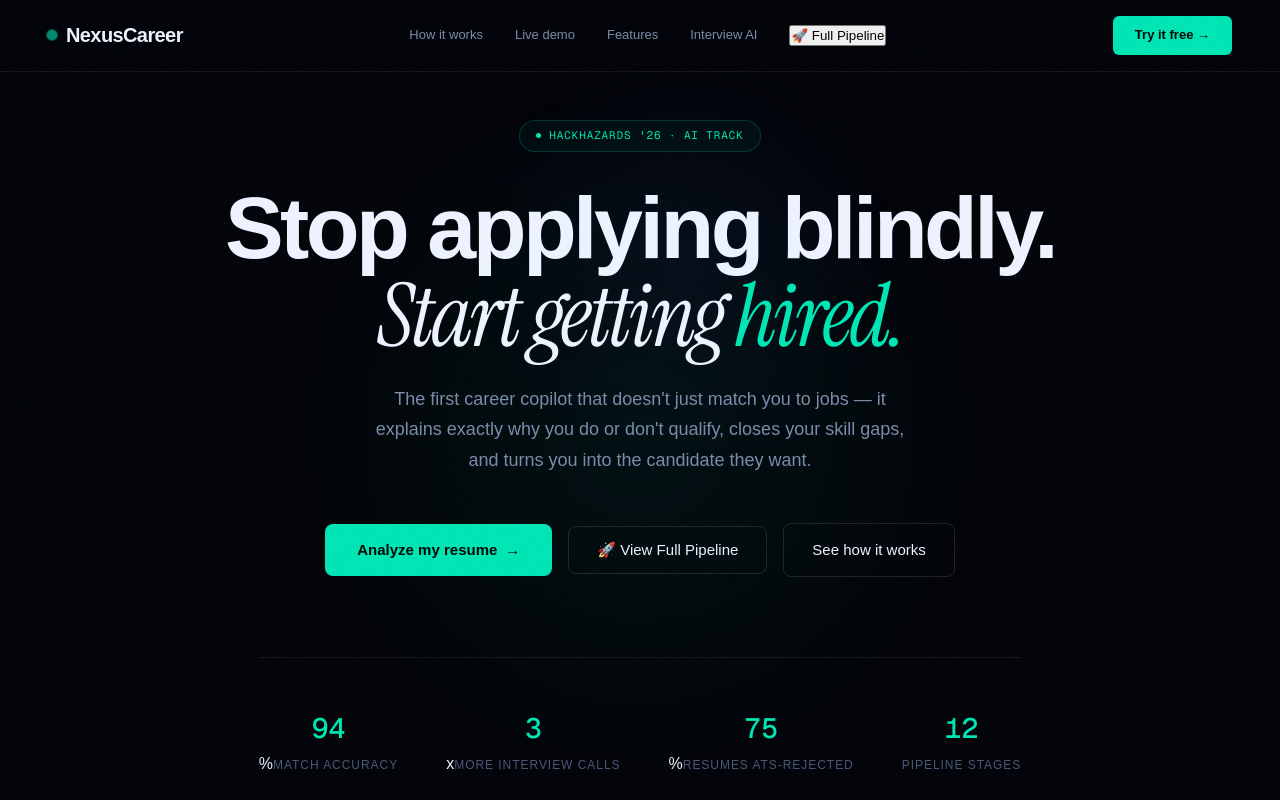
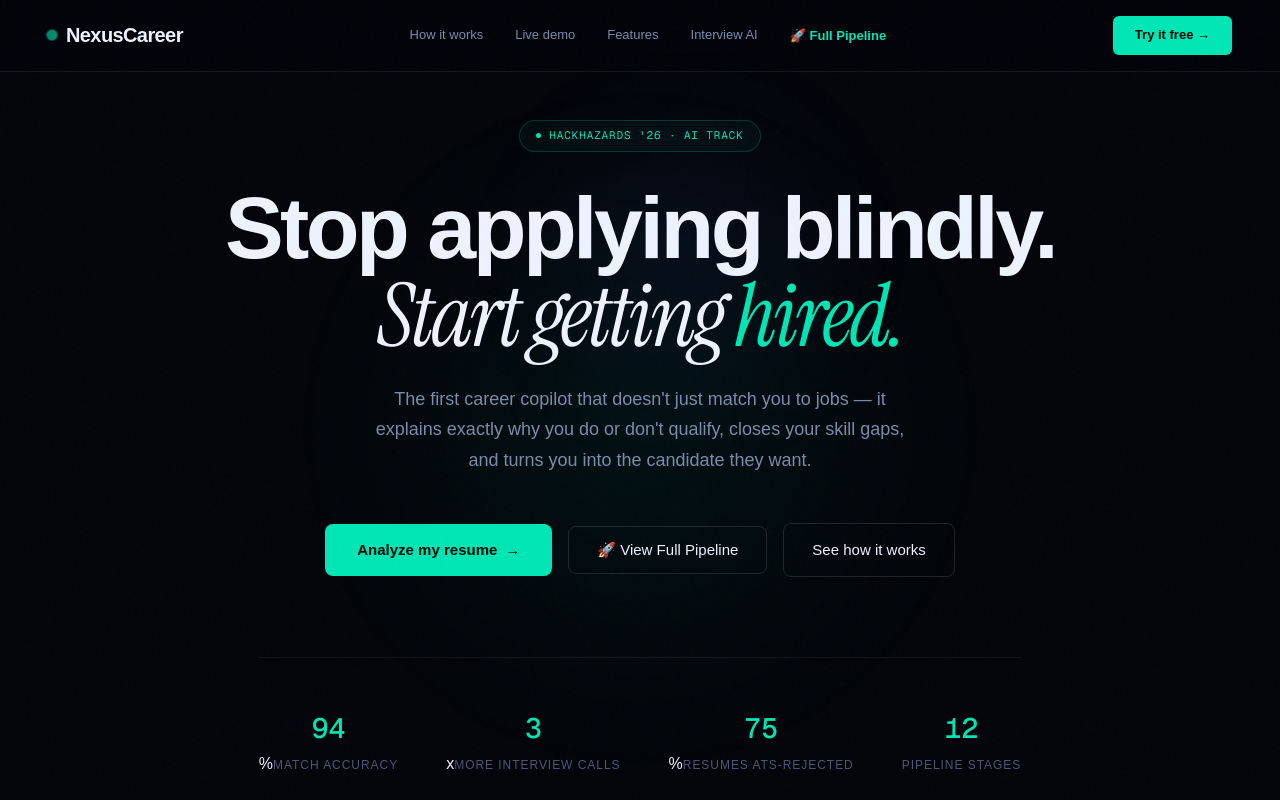
Before and after one commit to A-VISHAL/agentic-career-copilot, a React (Vite) app in the folder frontend/: page / in a window 1280 px wide. Shown: the top 800 px of the page. Built offline with nearby package versions, Linux system fonts and the light colour scheme; a web font is replaced by a local one.

Commit message:
Improve Full Pipeline button styling to match design system

```diff
--- a/frontend/src/components/Hero.jsx
+++ b/frontend/src/components/Hero.jsx
@@ -53,7 +53,25 @@ export default function Hero({ onPipelineClick }) {
           <span>→</span>
         </a>
         {onPipelineClick && (
-          <button onClick={onPipelineClick} className="btn-ghost">
+          <button
+            onClick={onPipelineClick}
+            className="btn-ghost"
+            style={{
+              display: 'inline-flex',
+              alignItems: 'center',
+              gap: '8px',
+              background: 'transparent',
+              color: 'var(--text)',
+              padding: '14px 28px',
+              borderRadius: '8px',
+              fontFamily: 'var(--font-display)',
+              fontSize: '15px',
+              fontWeight: '500',
+              cursor: 'pointer',
+              border: '1px solid var(--border2)',
+              transition: 'border-color 0.2s, background 0.2s'
+            }}
+          >
             🚀 View Full Pipeline
           </button>
         )}
--- a/frontend/src/components/Navbar.jsx
+++ b/frontend/src/components/Navbar.jsx
@@ -13,7 +13,19 @@ export default function Navbar({ onPipelineClick }) {
         {onPipelineClick && (
           <button
             onClick={onPipelineClick}
-            className="text-purple-400 hover:text-purple-300 font-semibold"
+            style={{
+              background: 'none',
+              border: 'none',
+              color: 'var(--c1)',
+              fontSize: '13px',
+              fontWeight: '600',
+              cursor: 'pointer',
+              transition: 'color 0.2s',
+              fontFamily: 'inherit',
+              padding: '0'
+            }}
+            onMouseEnter={(e) => e.target.style.color = 'var(--text)'}
+            onMouseLeave={(e) => e.target.style.color = 'var(--c1)'}
           >
             🚀 Full Pipeline
           </button>
```
